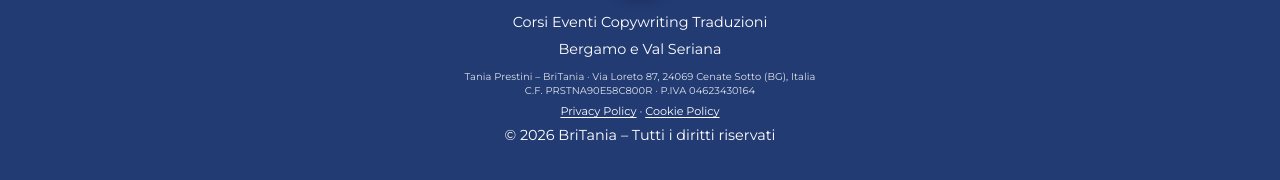
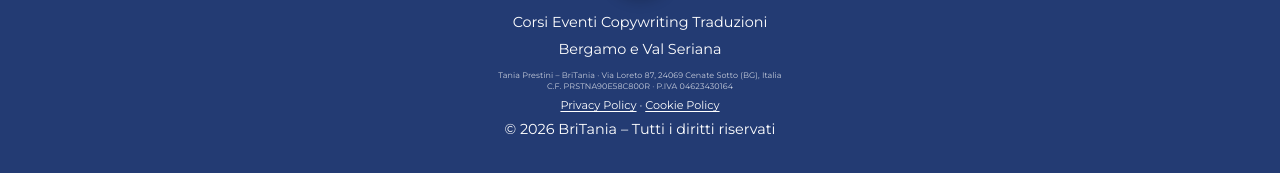
Before and after one commit to taniapre/bri-tania-site, a plain HTML site: page index.html in a window 1280 px wide. Shown: the part 6662-6842 px from the top of the page. Drawn offline with Linux system fonts and the light colour scheme.

Commit message:
Further reduce footer legal address size
Co-authored-by: Cursor <cursoragent@cursor.com>

```diff
--- a/assets/styles.css
+++ b/assets/styles.css
@@ -577,12 +577,12 @@ a { color: inherit; }
 }
 
 .site-footer .legal-line {
-  font-size: 0.62rem;
-  line-height: 1.4;
+  font-size: 0.5rem;
+  line-height: 1.35;
   margin: 0.55rem auto 0.25rem;
-  max-width: 28rem;
+  max-width: 26rem;
   color: #fff;
-  opacity: 0.85;
+  opacity: 0.75;
   letter-spacing: 0.01em;
 }
 
```
